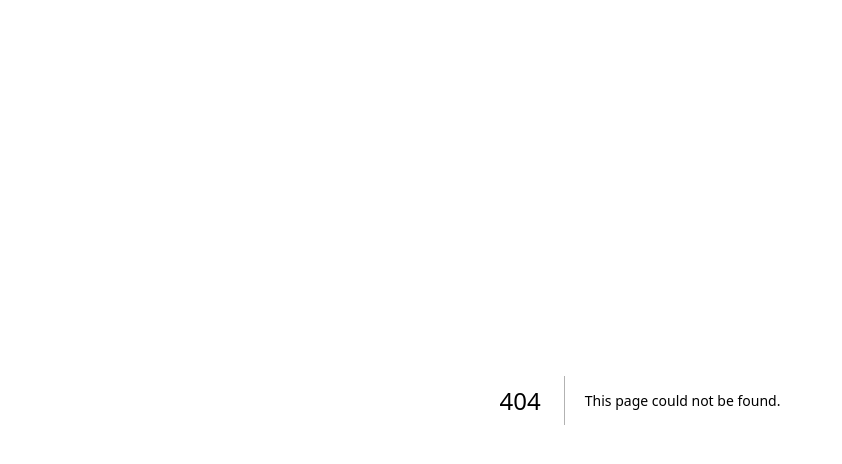
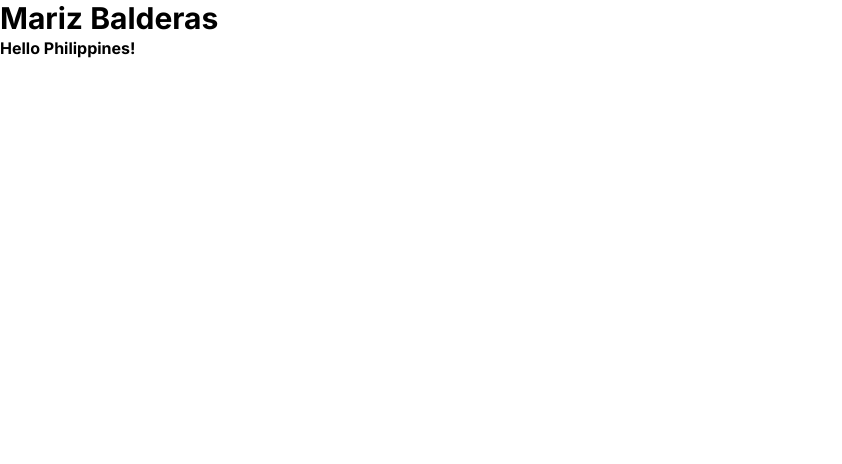
Before and after one commit to marizBalderas/nextjs-dashboard, a Next.js app: page /Mariz in a window 1280 px wide. Before the commit this address had no page. Shown: the top 464 px of the page, without its empty margins (0-842 px from the left). Built offline with nearby package versions, Linux system fonts and the light colour scheme; a web font is replaced by a local one.

Commit message:
added mariz page

```diff
--- /dev/null
+++ b/app/Mariz/info.tsx
@@ -0,0 +1,5 @@
+export default function Info(){
+    return (
+        <p>Hello Philippines!</p>
+    )
+}
--- /dev/null
+++ b/app/Mariz/page.tsx
@@ -0,0 +1,9 @@
+import Info from "./info";
+export default function Page() {
+  return (
+    <div>
+  <h1 className= "text-3xl font-bold">Mariz Balderas</h1>
+    <Info/>
+</div>
+    );
+}
```
